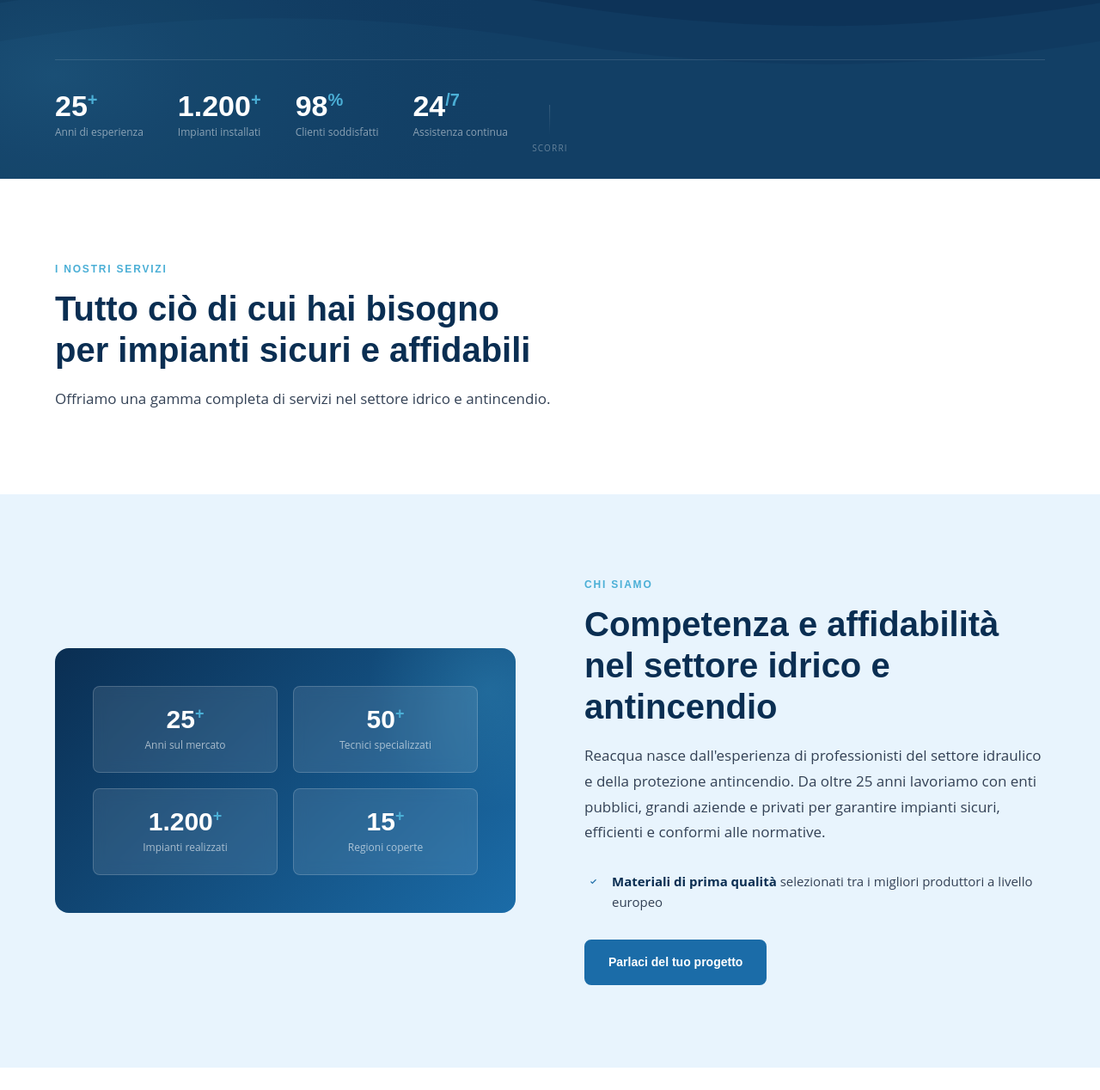
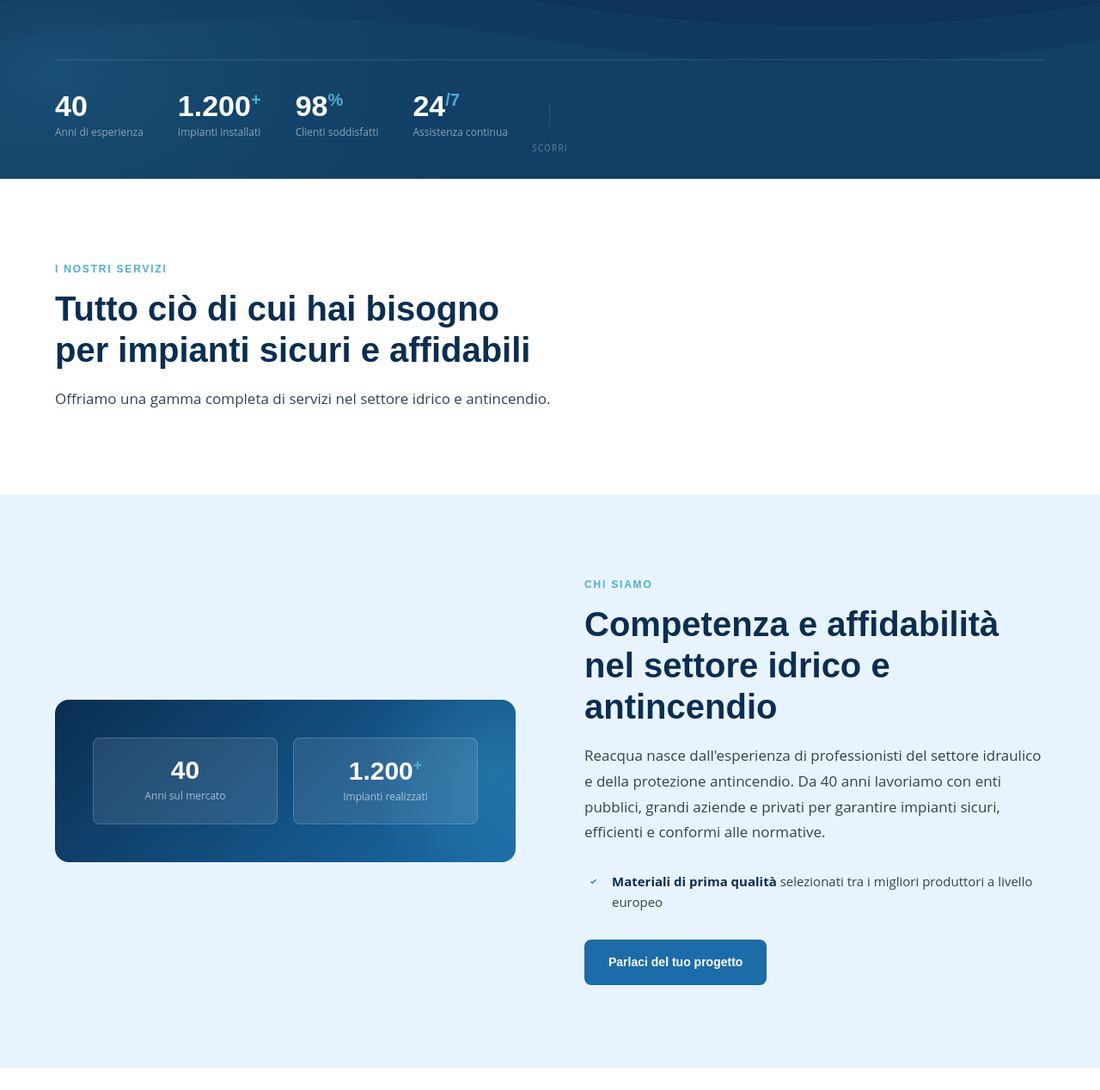
Before and after one commit to raibin2/sito-pa, a website: page index.html in a window 1280 px wide. Shown: the part 592-1860 px from the top of the page at 86% size. Drawn offline with nearby package versions, Linux system fonts and the light colour scheme.

Commit message:
Set homepage experience to 40 years and remove staff and region counts

```diff
--- a/index.html
+++ b/index.html
@@ -492,7 +492,7 @@
     <div class="hero__content">
       <div class="hero__chip">
         <svg viewBox="0 0 8 8" fill="currentColor" aria-hidden="true"><circle cx="4" cy="4" r="4"/></svg>
-        Esperti in impianti idrici e antincendio dal 1998
+        40 anni di esperienza in impianti idrici e antincendio
       </div>
       <h1>Soluzioni Idrauliche<br>e <em>Antincendio</em><br>di Eccellenza</h1>
       <p class="hero__sub">
@@ -509,7 +509,7 @@
 
     <div class="hero__kpis">
       <div>
-        <div class="hero__kpi-val"><span class="cnt" data-t="25">0</span><sup>+</sup></div>
+        <div class="hero__kpi-val"><span class="cnt" data-t="40">40</span></div>
         <div class="hero__kpi-lab">Anni di esperienza</div>
       </div>
       <div>
@@ -552,20 +552,12 @@
         <div class="about-box">
           <div class="about-stats">
             <div class="about-stat">
-              <div class="about-stat-n"><span class="cnt" data-t="25">0</span><sup>+</sup></div>
+              <div class="about-stat-n"><span class="cnt" data-t="40">40</span></div>
               <div class="about-stat-l">Anni sul mercato</div>
-            </div>
-            <div class="about-stat">
-              <div class="about-stat-n"><span class="cnt" data-t="50">0</span><sup>+</sup></div>
-              <div class="about-stat-l">Tecnici specializzati</div>
             </div>
             <div class="about-stat">
               <div class="about-stat-n"><span class="cnt" data-t="1200">0</span><sup>+</sup></div>
               <div class="about-stat-l">Impianti realizzati</div>
-            </div>
-            <div class="about-stat">
-              <div class="about-stat-n"><span class="cnt" data-t="15">0</span><sup>+</sup></div>
-              <div class="about-stat-l">Regioni coperte</div>
             </div>
           </div>
         </div>
@@ -575,7 +567,7 @@
       <div>
         <p class="label r">Chi Siamo</p>
         <h2 class="h2 r d1" id="about-h">Competenza e affidabilità<br>nel settore idrico e antincendio</h2>
-        <p class="lead r d2">Reacqua nasce dall'esperienza di professionisti del settore idraulico e della protezione antincendio. Da oltre 25 anni lavoriamo con enti pubblici, grandi aziende e privati per garantire impianti sicuri, efficienti e conformi alle normative.</p>
+        <p class="lead r d2">Reacqua nasce dall'esperienza di professionisti del settore idraulico e della protezione antincendio. Da 40 anni lavoriamo con enti pubblici, grandi aziende e privati per garantire impianti sicuri, efficienti e conformi alle normative.</p>
 
         <ul class="about-list r d3" aria-label="Punti di forza">
           <li class="about-item">
```
